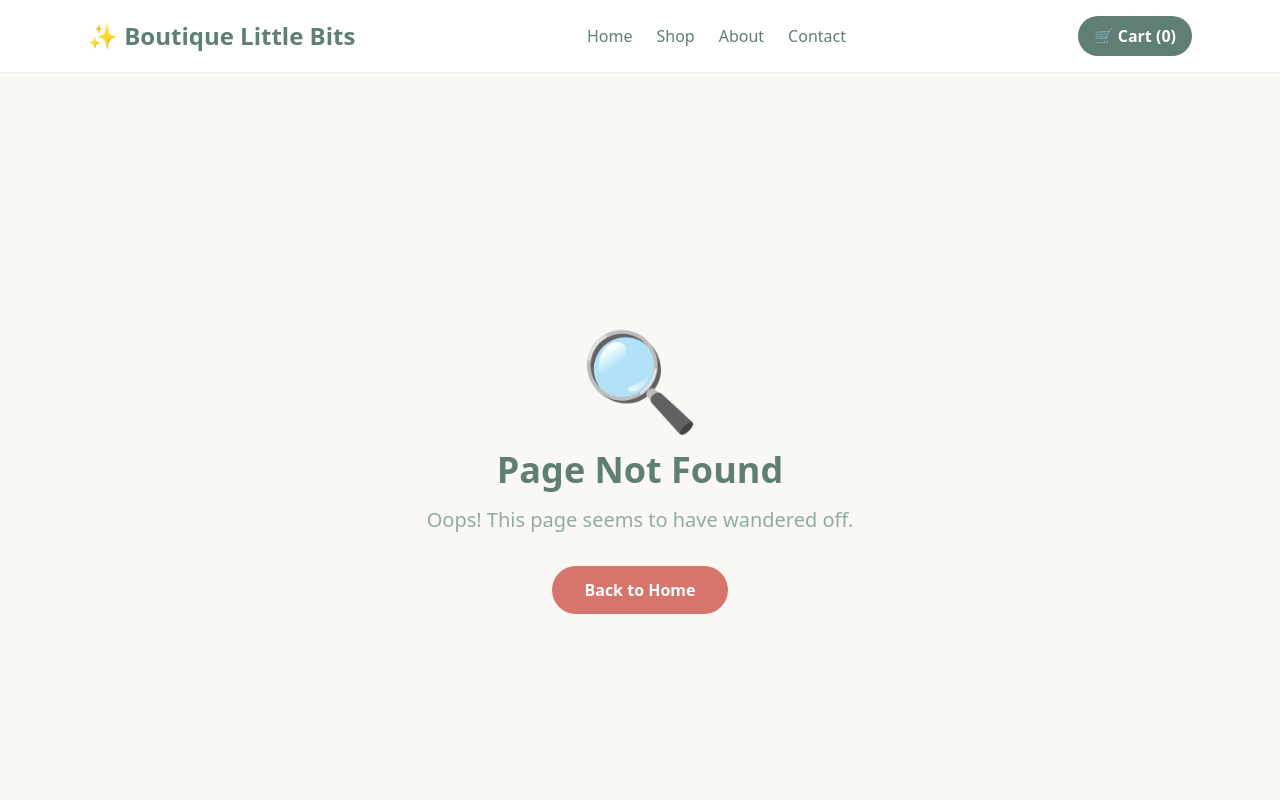
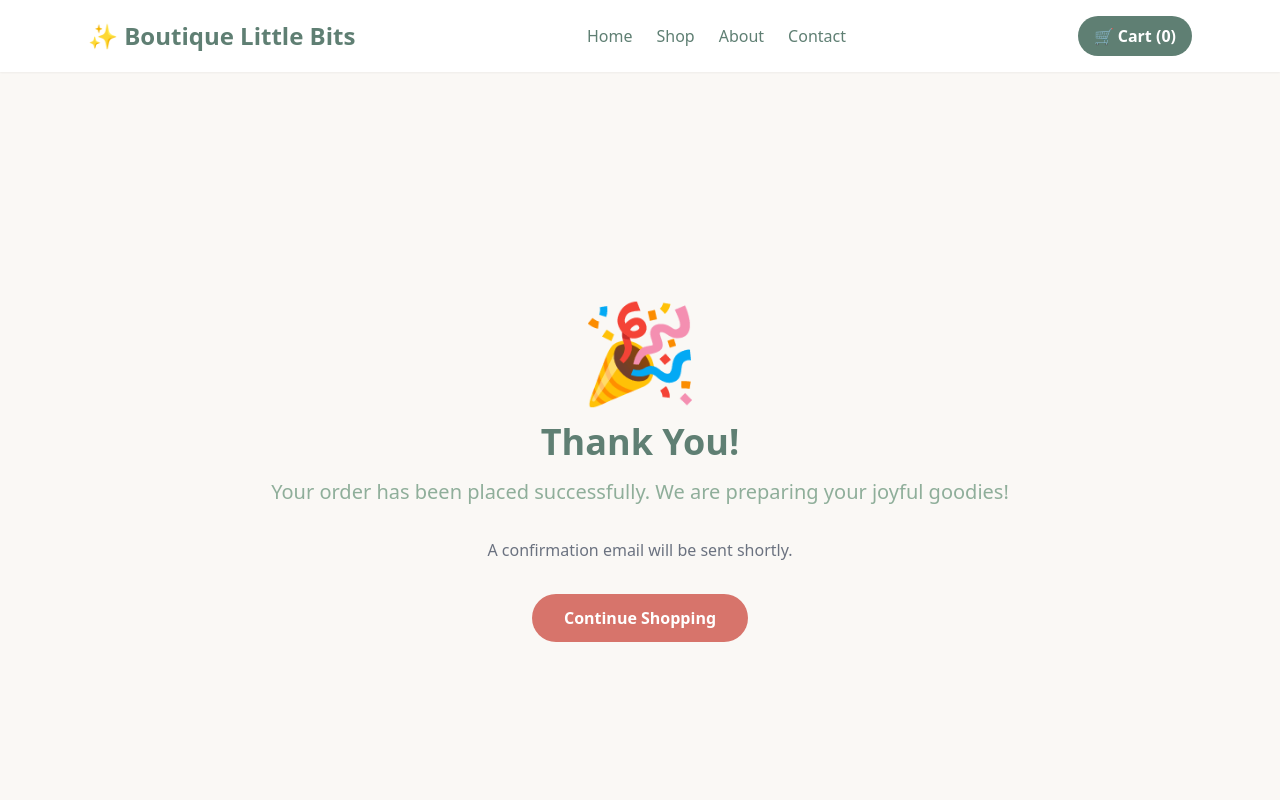
Before and after one commit to BoutiqueLittleBits-Admin/littlebits-hub, a Next.js app: page /success in a window 1280 px wide. Before the commit this address had no page. Shown: the top 800 px of the page. Built offline with nearby package versions, Linux system fonts and the light colour scheme.

Commit message:
Create page.js

```diff
--- /dev/null
+++ b/app/success/page.js
@@ -0,0 +1,22 @@
+export default function SuccessPage() {
+  return (
+    <div className="min-h-screen flex items-center justify-center">
+      <div className="text-center px-6">
+        <div className="text-8xl mb-6">🎉</div>
+        <h1 className="text-4xl font-bold text-brand-sage mb-4">Thank You!</h1>
+        <p className="text-xl text-brand-mint mb-8">
+          Your order has been placed successfully. We are preparing your joyful goodies!
+        </p>
+        <p className="text-gray-500 mb-8">
+          A confirmation email will be sent shortly.
+        </p>
+        <a
+          href="/shop"
+          className="inline-block bg-brand-coral text-white px-8 py-3 rounded-full font-bold hover:bg-brand-sage transition-all"
+        >
+          Continue Shopping
+        </a>
+      </div>
+    </div>
+  );
+}
```
